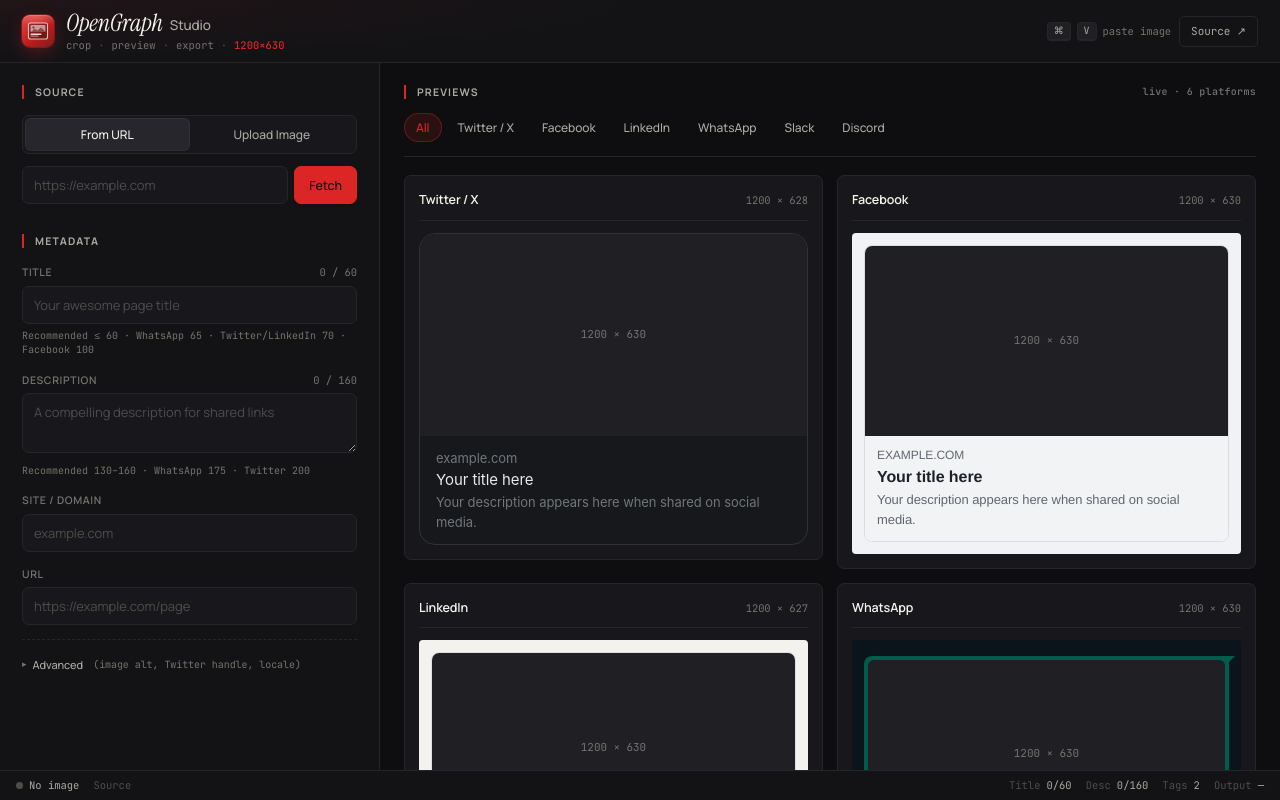
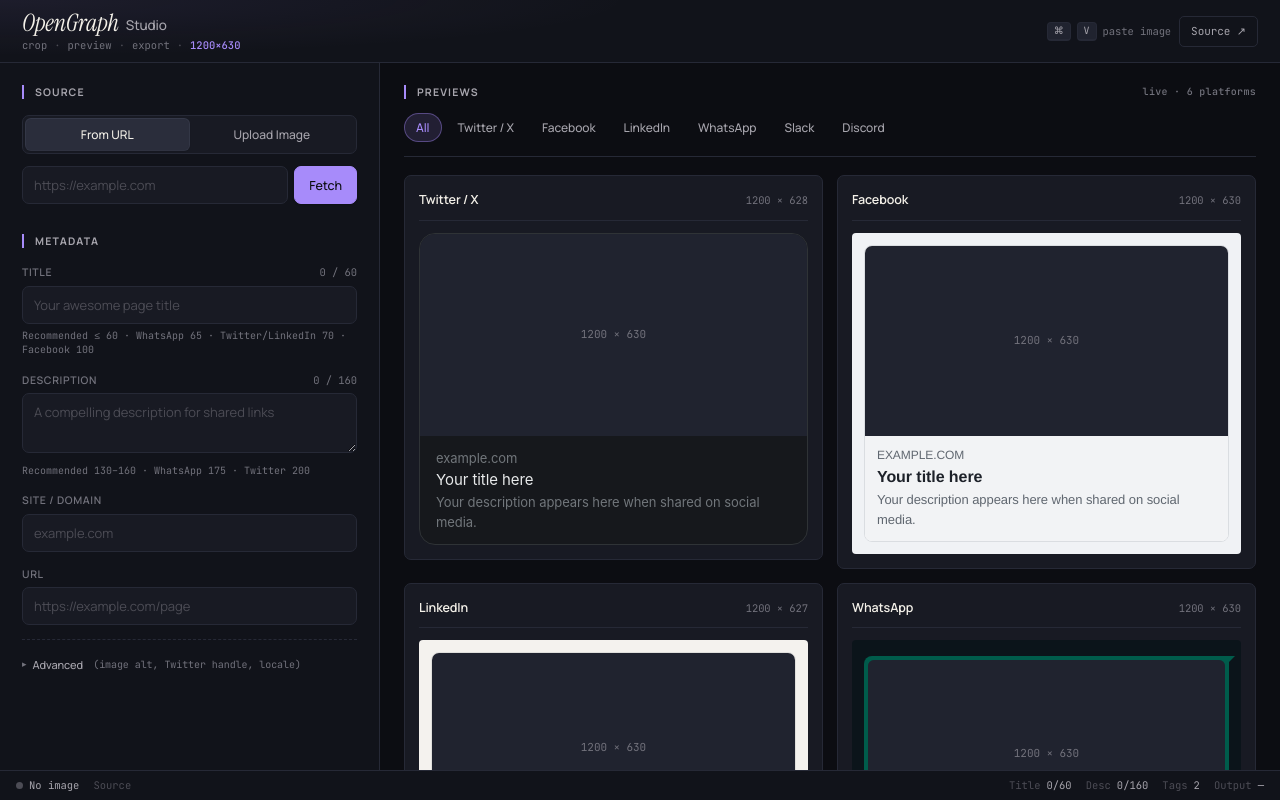
Before and after one commit to apoorvdarshan/opengraph-studio, a plain HTML site: page index.html in a window 1280 px wide. Drawn offline with Linux system fonts and the light colour scheme.

Commit message:
Switch to violet palette and remove brand icon

```diff
--- a/index.html
+++ b/index.html
@@ -12,23 +12,29 @@
 * { box-sizing: border-box; margin: 0; padding: 0; }
 
 :root {
-  --bg: #0e0e10;
-  --bg-elev: #131316;
-  --panel: #18181c;
-  --panel-2: #1f1f24;
-  --panel-3: #26262c;
-  --border: #25252b;
-  --border-2: #34343c;
-  --text: #f4f4ef;
-  --text-2: #aaaaa3;
-  --text-3: #74746d;
-  --text-4: #4d4d49;
-  --accent: #dc2626;
-  --accent-2: #ef4444;
-  --accent-soft: rgba(220, 38, 38, 0.13);
-  --accent-glow: rgba(220, 38, 38, 0.22);
+  --bg: #0c0d12;
+  --bg-elev: #11131a;
+  --panel: #181a23;
+  --panel-2: #20232f;
+  --panel-3: #2a2d3b;
+  --border: #25283400;
+  --border: #262936;
+  --border-2: #363a4a;
+  --text: #f3f0e8;
+  --text-2: #a7a5ad;
+  --text-3: #72727c;
+  --text-4: #4c4c55;
+  --accent: #a78bfa;
+  --accent-2: #c4b5fd;
+  --accent-rich: #7c3aed;
+  --accent-soft: rgba(167, 139, 250, 0.14);
+  --accent-glow: rgba(167, 139, 250, 0.26);
+  --warn: #f59e0b;
+  --warn-soft: rgba(245, 158, 11, 0.12);
+  --warn-border: rgba(245, 158, 11, 0.3);
   --success: #6dd58c;
-  --danger: #f87171;
+  --danger: #fb7185;
+  --danger-soft: rgba(251, 113, 133, 0.12);
   --sans: 'Manrope', -apple-system, BlinkMacSystemFont, sans-serif;
   --serif: 'Instrument Serif', 'Times New Roman', serif;
   --mono: 'JetBrains Mono', ui-monospace, 'SF Mono', monospace;
@@ -45,8 +51,8 @@ html { background: var(--bg); }
 body {
   font-family: var(--sans);
   background:
-    radial-gradient(70% 50% at 100% 0%, rgba(220,38,38,0.06), transparent 55%),
-    radial-gradient(60% 60% at 0% 100%, rgba(220,38,38,0.035), transparent 55%),
+    radial-gradient(70% 50% at 100% 0%, rgba(167,139,250,0.08), transparent 55%),
+    radial-gradient(50% 60% at 0% 100%, rgba(34,211,238,0.04), transparent 55%),
     var(--bg);
   background-attachment: fixed;
   color: var(--text);
@@ -67,7 +73,7 @@ body {
   padding: 12px 22px;
   border-bottom: 1px solid var(--border);
   background:
-    radial-gradient(110% 200% at 0% 0%, rgba(220,38,38,0.07), transparent 45%),
+    radial-gradient(110% 200% at 0% 0%, rgba(167,139,250,0.08), transparent 45%),
     var(--bg-elev);
   position: relative;
   z-index: 5;
@@ -75,22 +81,22 @@ body {
 .brand { display: flex; align-items: center; gap: 12px; }
 .brand-icon {
   width: 32px; height: 32px;
-  background: linear-gradient(140deg, #ef4444 0%, #b91c1c 60%, #7f1d1d 100%);
+  background: linear-gradient(140deg, #c4b5fd 0%, #8b5cf6 55%, #5b21b6 100%);
   border-radius: 8px;
   position: relative;
   flex-shrink: 0;
   overflow: hidden;
   box-shadow:
-    0 0 0 1px rgba(220,38,38,0.4),
-    0 6px 16px rgba(220,38,38,0.28),
+    0 0 0 1px rgba(167,139,250,0.45),
+    0 6px 16px rgba(167,139,250,0.3),
     inset 0 1px 0 rgba(255,255,255,0.18);
   transition: transform 0.3s cubic-bezier(0.2,0.7,0.3,1), box-shadow 0.3s;
 }
 .brand:hover .brand-icon {
   transform: rotate(-3deg) scale(1.04);
   box-shadow:
-    0 0 0 1px rgba(220,38,38,0.55),
-    0 8px 24px rgba(220,38,38,0.4),
+    0 0 0 1px rgba(167,139,250,0.6),
+    0 8px 24px rgba(167,139,250,0.45),
     inset 0 1px 0 rgba(255,255,255,0.25);
 }
 .brand-icon svg {
@@ -424,14 +430,14 @@ button.secondary:hover { border-color: var(--border-2); background: var(--panel-
   text-align: center;
   cursor: pointer;
   background:
-    radial-gradient(60% 80% at 50% 50%, rgba(220,38,38,0.05) 0%, transparent 70%),
+    radial-gradient(60% 80% at 50% 50%, rgba(167,139,250,0.06) 0%, transparent 70%),
     var(--panel);
   transition: all 0.2s;
 }
 .dropzone:hover, .dropzone.drag {
   border-color: var(--accent);
   background:
-    radial-gradient(60% 80% at 50% 50%, rgba(220,38,38,0.12) 0%, transparent 70%),
+    radial-gradient(60% 80% at 50% 50%, rgba(167,139,250,0.14) 0%, transparent 70%),
     var(--panel);
 }
 .dz-icon {
@@ -474,10 +480,10 @@ button.secondary:hover { border-color: var(--border-2); background: var(--panel-
 .crop-area {
   position: relative;
   background:
-    radial-gradient(80% 60% at 50% 50%, rgba(220,38,38,0.06), transparent 70%),
+    radial-gradient(80% 60% at 50% 50%, rgba(167,139,250,0.07), transparent 70%),
     var(--bg);
   background-image:
-    radial-gradient(80% 60% at 50% 50%, rgba(220,38,38,0.06), transparent 70%),
+    radial-gradient(80% 60% at 50% 50%, rgba(167,139,250,0.07), transparent 70%),
     linear-gradient(rgba(255,255,255,0.022) 1px, transparent 1px),
     linear-gradient(90deg, rgba(255,255,255,0.022) 1px, transparent 1px);
   background-size: auto, 10px 10px, 10px 10px;
@@ -517,8 +523,8 @@ button.secondary:hover { border-color: var(--border-2); background: var(--panel-
 .crop-box .grid {
   position: absolute; inset: 0; pointer-events: none;
   background:
-    linear-gradient(to right, transparent calc(33.33% - 0.5px), rgba(220,38,38,0.35) calc(33.33% - 0.5px), rgba(220,38,38,0.35) calc(33.33% + 0.5px), transparent calc(33.33% + 0.5px), transparent calc(66.66% - 0.5px), rgba(220,38,38,0.35) calc(66.66% - 0.5px), rgba(220,38,38,0.35) calc(66.66% + 0.5px), transparent calc(66.66% + 0.5px)),
-    linear-gradient(to bottom, transparent calc(33.33% - 0.5px), rgba(220,38,38,0.35) calc(33.33% - 0.5px), rgba(220,38,38,0.35) calc(33.33% + 0.5px), transparent calc(33.33% + 0.5px), transparent calc(66.66% - 0.5px), rgba(220,38,38,0.35) calc(66.66% - 0.5px), rgba(220,38,38,0.35) calc(66.66% + 0.5px), transparent calc(66.66% + 0.5px));
+    linear-gradient(to right, transparent calc(33.33% - 0.5px), rgba(167,139,250,0.4) calc(33.33% - 0.5px), rgba(167,139,250,0.4) calc(33.33% + 0.5px), transparent calc(33.33% + 0.5px), transparent calc(66.66% - 0.5px), rgba(167,139,250,0.4) calc(66.66% - 0.5px), rgba(167,139,250,0.4) calc(66.66% + 0.5px), transparent calc(66.66% + 0.5px)),
+    linear-gradient(to bottom, transparent calc(33.33% - 0.5px), rgba(167,139,250,0.4) calc(33.33% - 0.5px), rgba(167,139,250,0.4) calc(33.33% + 0.5px), transparent calc(33.33% + 0.5px), transparent calc(66.66% - 0.5px), rgba(167,139,250,0.4) calc(66.66% - 0.5px), rgba(167,139,250,0.4) calc(66.66% + 0.5px), transparent calc(66.66% + 0.5px));
 }
 .crop-box .handle {
   position: absolute;
@@ -657,16 +663,16 @@ input[type="range"]::-moz-range-thumb {
   background: var(--text-4);
 }
 .status-dot.good { background: var(--success); box-shadow: 0 0 4px rgba(109,213,140,0.5); }
-.status-dot.warn { background: var(--accent); box-shadow: 0 0 4px rgba(220,38,38,0.5); }
+.status-dot.warn { background: var(--accent); box-shadow: 0 0 4px rgba(167,139,250,0.55); }
 .status-dot.bad { background: var(--danger); box-shadow: 0 0 4px rgba(248,113,113,0.5); }
 
 .auto-btn {
   background: var(--accent-soft);
-  border: 1px solid rgba(220,38,38,0.4);
+  border: 1px solid rgba(167,139,250,0.35);
   color: var(--accent);
-  padding: 8px 12px;
+  padding: 9px 12px;
   font-size: 12px;
-  font-weight: 500;
+  font-weight: 600;
   border-radius: var(--radius);
   cursor: pointer;
   font-family: inherit;
@@ -674,7 +680,8 @@ input[type="range"]::-moz-range-thumb {
   align-items: center;
   justify-content: center;
   gap: 6px;
-  transition: all 0.15s;
+  transition: all 0.18s;
+  letter-spacing: -0.005em;
 }
 .auto-btn:hover { background: var(--accent); color: var(--bg); border-color: var(--accent); }
 .auto-btn:disabled { opacity: 0.5; cursor: not-allowed; }
@@ -682,10 +689,10 @@ input[type="range"]::-moz-range-thumb {
 .source-warn {
   font-family: var(--mono);
   font-size: 11px;
-  color: var(--accent);
-  background: var(--accent-soft);
-  border: 1px solid rgba(220,38,38,0.28);
-  padding: 8px 10px;
+  color: var(--warn);
+  background: var(--warn-soft);
+  border: 1px solid var(--warn-border);
+  padding: 9px 11px;
   border-radius: var(--radius-sm);
   line-height: 1.4;
 }
@@ -709,7 +716,7 @@ button.download {
   box-shadow: var(--shadow-sm), inset 0 1px 0 rgba(255,255,255,0.2);
 }
 button.download:hover {
-  box-shadow: 0 8px 24px rgba(220,38,38,0.35), inset 0 1px 0 rgba(255,255,255,0.25);
+  box-shadow: 0 8px 24px rgba(167,139,250,0.4), inset 0 1px 0 rgba(255,255,255,0.25);
   transform: translateY(-1px);
 }
 button.download:active { transform: translateY(0); }
@@ -743,7 +750,7 @@ button.download:disabled { opacity: 0.5; cursor: not-allowed; }
 .preview-tabs button.active {
   background: var(--accent-soft);
   color: var(--accent);
-  border-color: rgba(220,38,38,0.35);
+  border-color: rgba(167,139,250,0.4);
 }
 
 .preview-grid {
@@ -975,7 +982,7 @@ button.download:disabled { opacity: 0.5; cursor: not-allowed; }
   font-weight: 500;
   letter-spacing: 0;
   font-variant-numeric: tabular-nums;
-  border: 1px solid rgba(220,38,38,0.2);
+  border: 1px solid rgba(167,139,250,0.22);
   position: relative;
   top: -2px;
 }
@@ -1094,16 +1101,6 @@ button.download:disabled { opacity: 0.5; cursor: not-allowed; }
 
 <header class="header">
   <div class="brand">
-    <div class="brand-icon" aria-hidden="true">
-      <svg viewBox="0 0 32 32" fill="none" xmlns="http://www.w3.org/2000/svg">
-        <rect x="6.5" y="8" width="19" height="16" rx="2" fill="rgba(0,0,0,0.32)" stroke="rgba(255,255,255,0.7)" stroke-width="1.1"/>
-        <rect x="8.5" y="10" width="15" height="7" rx="1" fill="rgba(255,255,255,0.55)"/>
-        <circle cx="11.5" cy="12.6" r="1" fill="#7f1d1d"/>
-        <path d="M9 17 L12.5 13.8 L15.5 15.6 L19 12.5 L22.5 15.5 L23 17 Z" fill="#7f1d1d" opacity="0.65"/>
-        <rect x="8.5" y="18.5" width="11" height="1.4" rx="0.7" fill="rgba(255,255,255,0.85)"/>
-        <rect x="8.5" y="20.6" width="8" height="1.1" rx="0.55" fill="rgba(255,255,255,0.45)"/>
-      </svg>
-    </div>
     <div class="brand-text">
       <div class="brand-name">OpenGraph <span class="dim">Studio</span></div>
       <div class="brand-tag">
```
